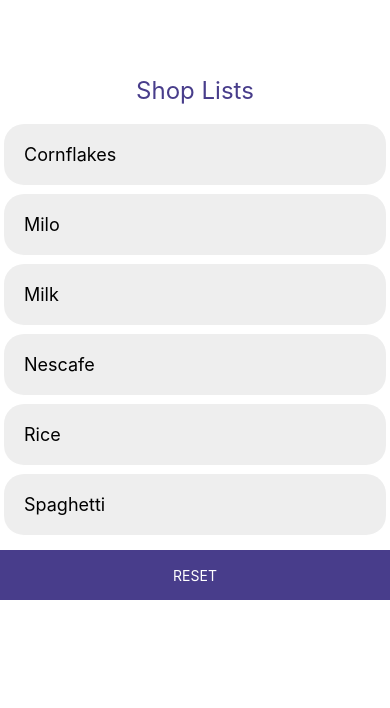
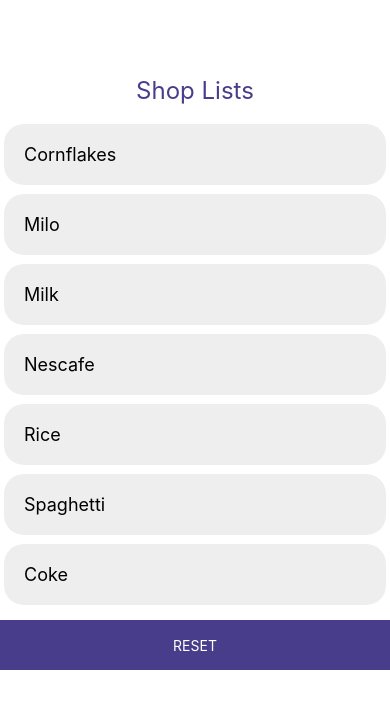
Before and after one commit to Davidon4/Minimart, a React Native app: screen / in a window 390 px wide. Shown: the top 708 px of the page. Built offline with nearby package versions, Linux system fonts and the light colour scheme.

Commit message:
'added-new-value'

```diff
--- a/src/components/ShoppingList/index.js
+++ b/src/components/ShoppingList/index.js
@@ -25,6 +25,7 @@
   { id: uuid(), name: "Nescafe" },
   { id: uuid(), name: "Rice" },
   { id: uuid(), name: "Spaghetti" },
+  { id: uuid(), name: "Coke" },
 ];
 
 const ShoppingList = () => {
```
